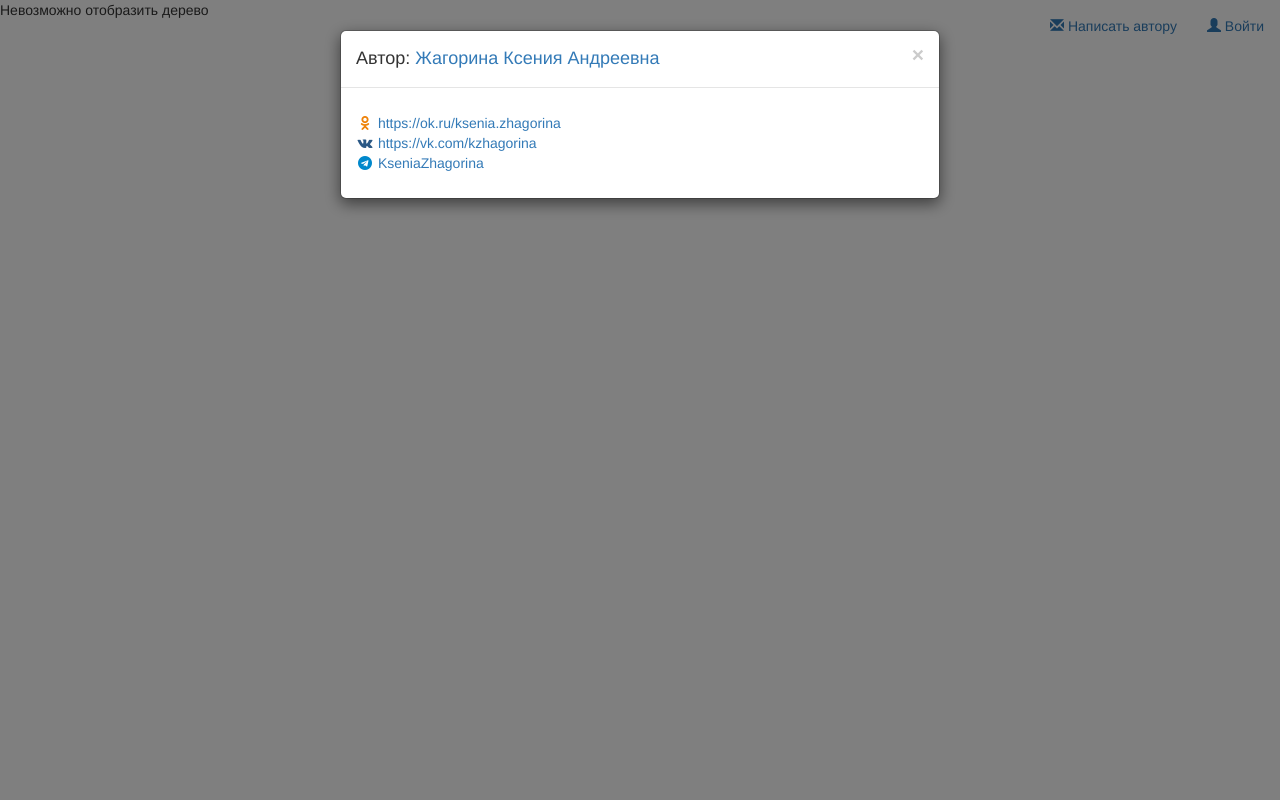
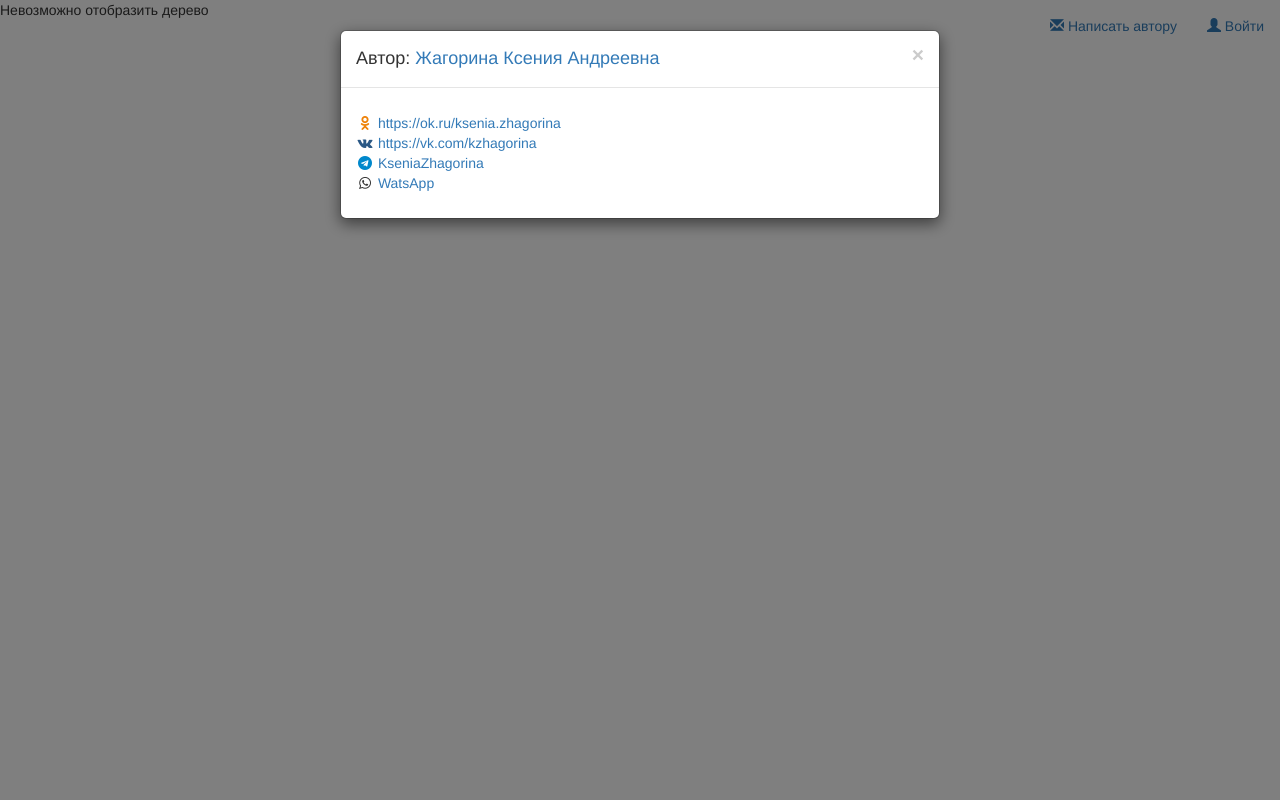
Before and after one commit to kseniazhagorina/genotree, a Flask app: template src/templates/tree.html in a window 1280 px wide, after a click on "Написать автору". Run offline with Flask 2, Linux system fonts and the light colour scheme; the template is opened without the code that fills it: most values are stand-ins (such as "Sample title", 1, 10 or a date in 2020); parts of the project's set-up code (start-up, migrations or seed data) failed here and were passed over; some libraries are stand-ins or nearby versions.

Commit message:
Fix author contacts

```diff
--- a/src/templates/tree.html
+++ b/src/templates/tree.html
@@ -243,13 +243,14 @@
             <div class="modal-content">
               <div class="modal-header">
                 <button type="button" class="close" data-dismiss="modal">&times;</button>
-                <h4 class="modal-title">Автор: <a href="/person/hmBLFFLwiQ">Жагорина Ксения Андреевна</a></h4>
+                <h4 class="modal-title">Автор: <a href="/person/530">Жагорина Ксения Андреевна</a></h4>
               </div>
               <div class="modal-body">
                 <p><ul class="list-unstyled">
-                    <li><i class="fa fa-fw fa-odnoklassniki fa-colored"></i><a href="https://ok.ru/ksenia.zhagorina"> https://ok.ru/ksenia.zhagorina</a></li>
-                    <li><i class="fa fa-fw fa-vk fa-colored"></i><a href="https://vk.com/kzhagorina"> https://vk.com/kzhagorina</a></li>
+                    <li><i class="fa fa-fw fa-odnoklassniki fa-colored"></i><a title="Odnoklassniki" href="https://ok.ru/ksenia.zhagorina"> https://ok.ru/ksenia.zhagorina</a></li>
+                    <li><i class="fa fa-fw fa-vk fa-colored"></i><a title="Vkontakte" href="https://vk.com/kzhagorina"> https://vk.com/kzhagorina</a></li>
                     <li><i class="fa fa-fw fa-telegram fa-colored"></i> <a title="Telegram" href="tg://resolve?domain=KseniaZhagorina">KseniaZhagorina</a></li>
+                    <li><i class="fa fa-fw fa-whatsapp fa-colored"></i> <a title="WhatsApp" href="#" onclick="window.open(atob('aHR0cHM6Ly93YS5tZS83OTkyMDAwOTU5NA=='));"> WatsApp</a></li>
                 </ul></p>
               </div>
             </div>
```
